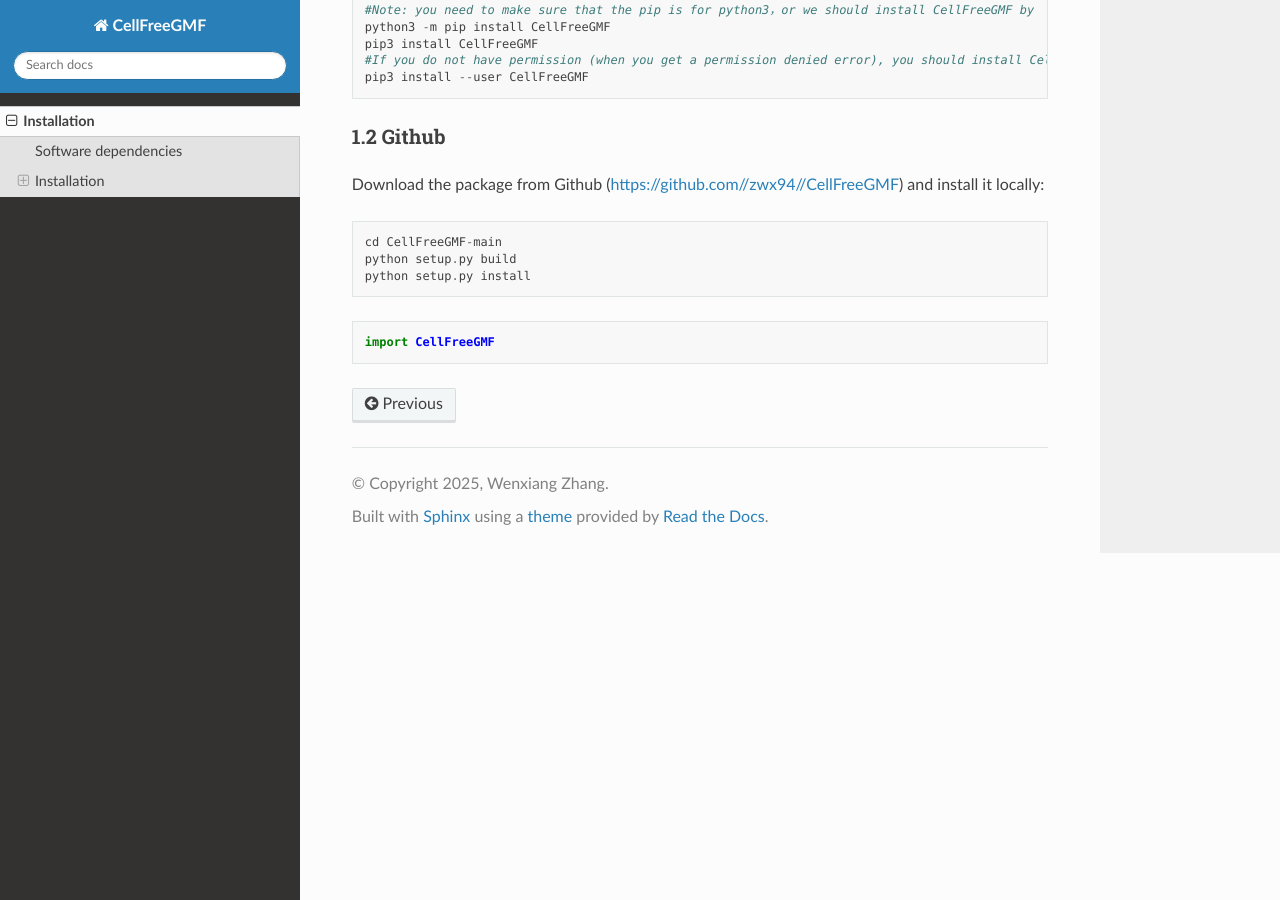
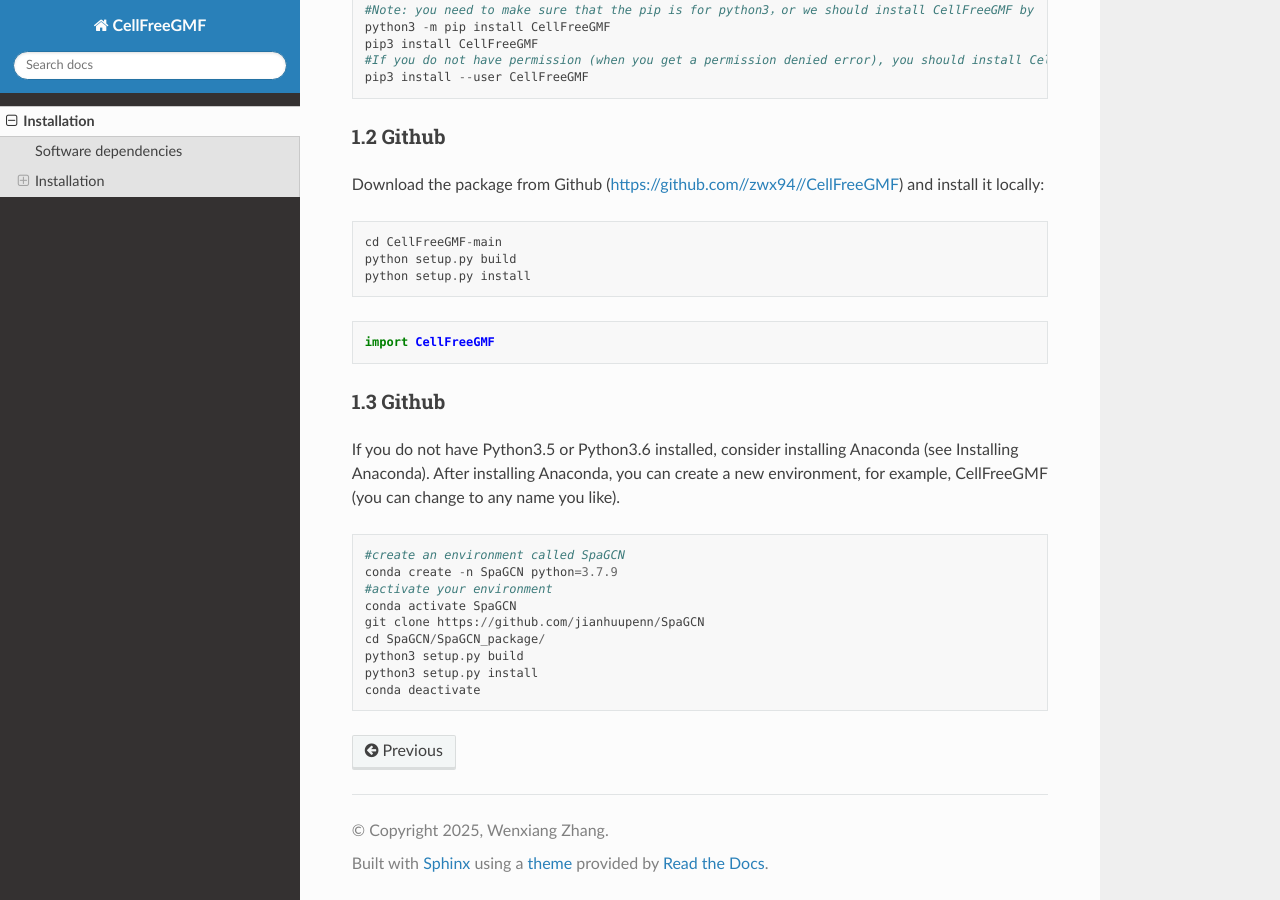
Before and after one commit to zwx94/CellFreeGMF_Tutorials, a Sphinx documentation site: the page built from source/Installation.rst, in a window 1280 px wide and 900 px high, scrolled down 522 px. Built offline with Sphinx 7.4.7 and the Read the Docs theme 3.1.0, drawn with Linux system fonts in a browser that asks for light colours; pages that are not in the unit, such as notebooks, are missing from menus.

Commit message:
Update Installation.rst

```diff
--- a/source/Installation.rst
+++ b/source/Installation.rst
@@ -41,3 +41,20 @@ Download the package from Github (https://github.com//zwx94//CellFreeGMF) and in
 .. code-block:: python
 
    import CellFreeGMF
+
+1.3 Github
+^^^^^^^^^^^^^^^^^^^^^^^^^^^^
+
+If you do not have Python3.5 or Python3.6 installed, consider installing Anaconda (see Installing Anaconda). After installing Anaconda, you can create a new environment, for example, CellFreeGMF (you can change to any name you like).
+
+.. code-block:: python
+
+   #create an environment called SpaGCN
+   conda create -n SpaGCN python=3.7.9
+   #activate your environment
+   conda activate SpaGCN
+   git clone https://github.com/jianhuupenn/SpaGCN
+   cd SpaGCN/SpaGCN_package/
+   python3 setup.py build
+   python3 setup.py install
+   conda deactivate
```
